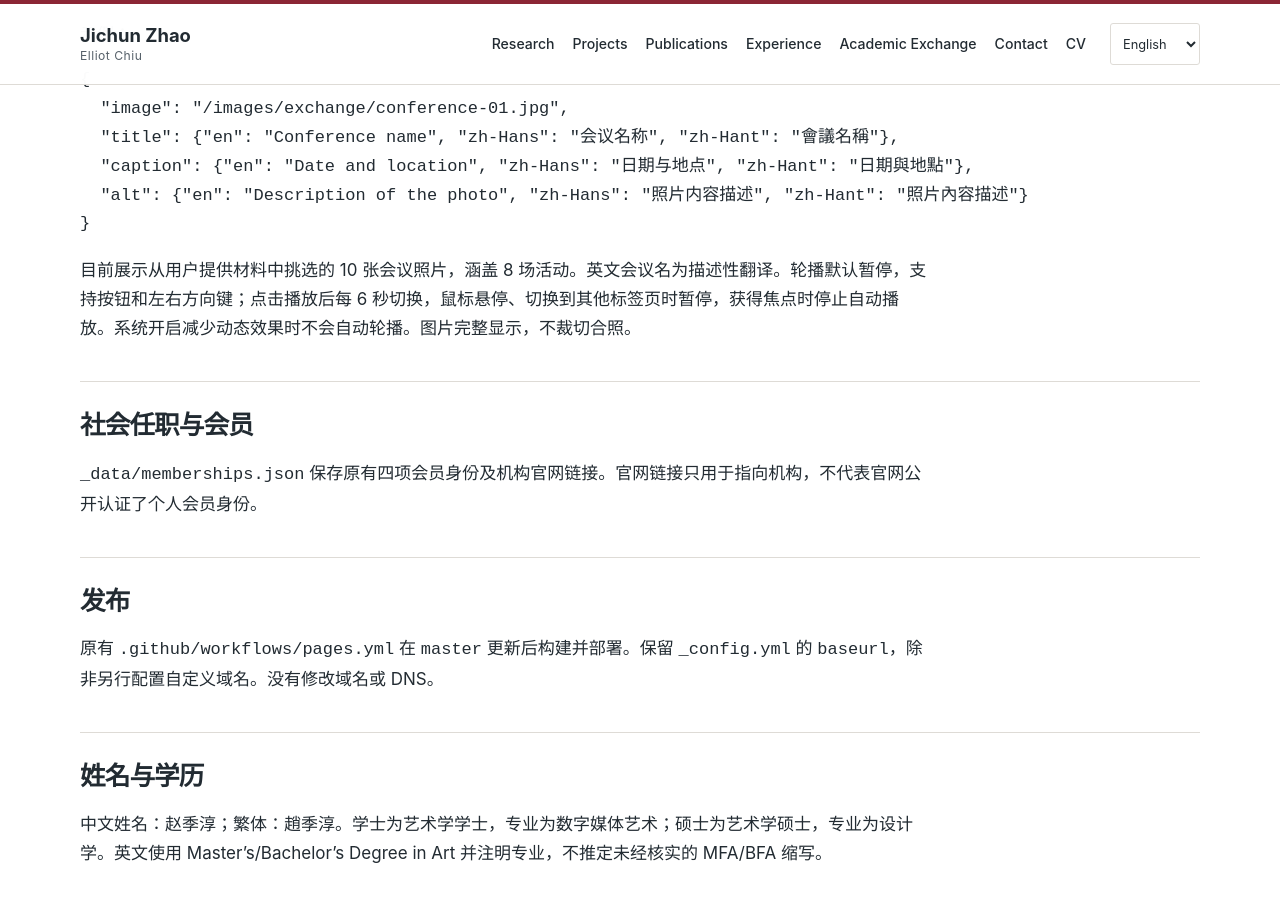
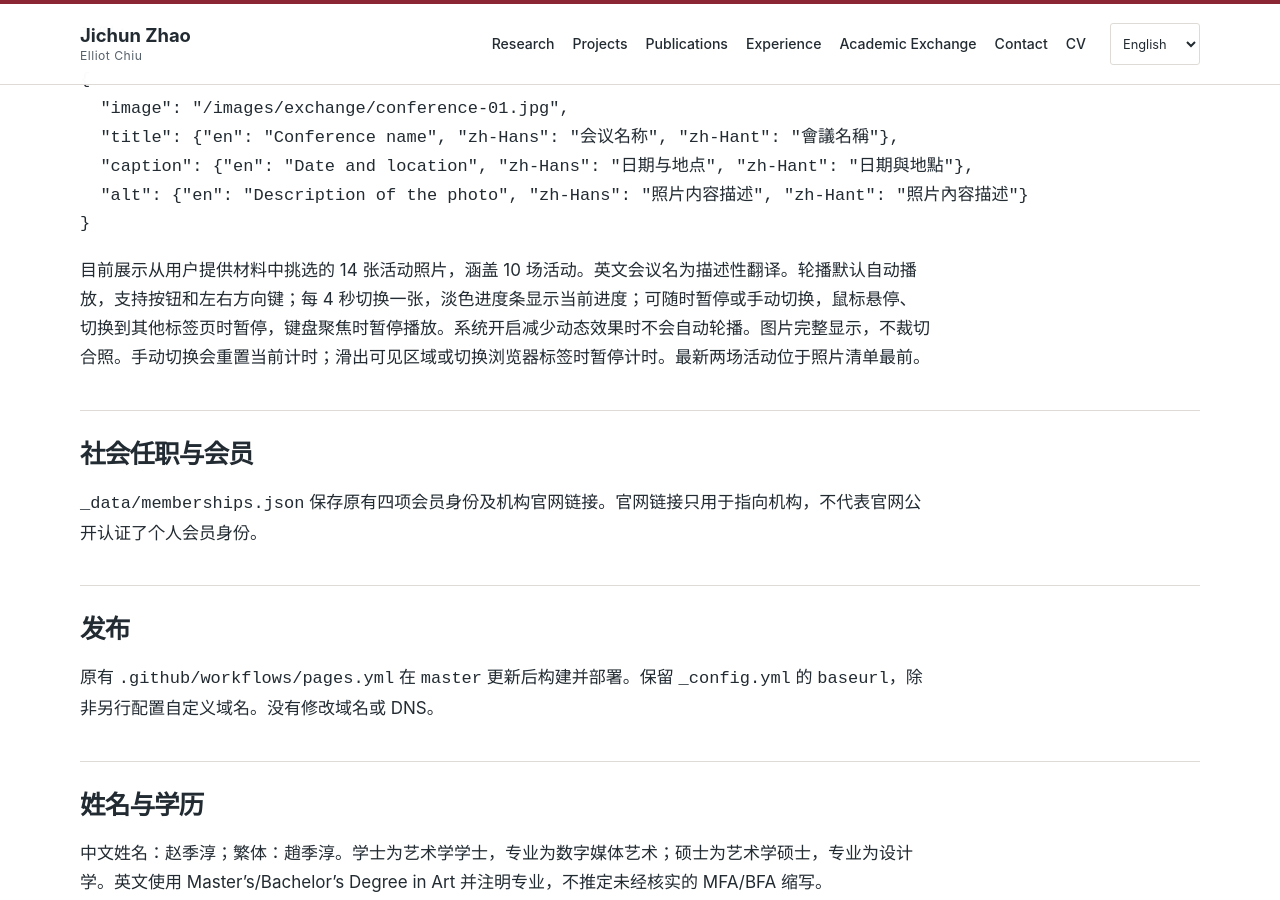
Before and after one commit to Elliot1540/ElliotChiu.github.io, a Jekyll site: the page built from EDITING.md, in a window 1280 px wide and 900 px high, scrolled down 1241 px. Built offline with Jekyll 4.4.1, drawn with Linux system fonts in a browser that asks for light colours; our own code applies the rules of GitHub Pages for plain Markdown files.

Commit message:
Document featured events and four second slideshow

````diff
--- a/EDITING.md
+++ b/EDITING.md
@@ -36,7 +36,7 @@
 }
 ```
 
-目前展示从用户提供材料中挑选的 10 张会议照片，涵盖 8 场活动。英文会议名为描述性翻译。轮播默认暂停，支持按钮和左右方向键；点击播放后每 6 秒切换，鼠标悬停、切换到其他标签页时暂停，获得焦点时停止自动播放。系统开启减少动态效果时不会自动轮播。图片完整显示，不裁切合照。
+目前展示从用户提供材料中挑选的 14 张活动照片，涵盖 10 场活动。英文会议名为描述性翻译。轮播默认自动播放，支持按钮和左右方向键；每 4 秒切换一张，淡色进度条显示当前进度；可随时暂停或手动切换，鼠标悬停、切换到其他标签页时暂停，键盘聚焦时暂停播放。系统开启减少动态效果时不会自动轮播。图片完整显示，不裁切合照。手动切换会重置当前计时；滑出可见区域或切换浏览器标签时暂停计时。最新两场活动位于照片清单最前。
 
 ## 社会任职与会员
 
````
